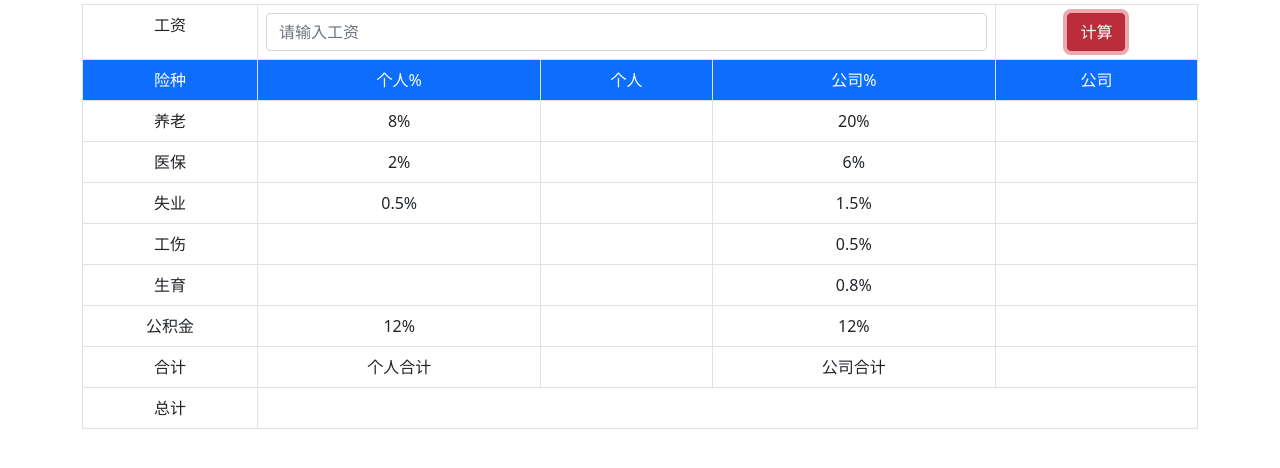
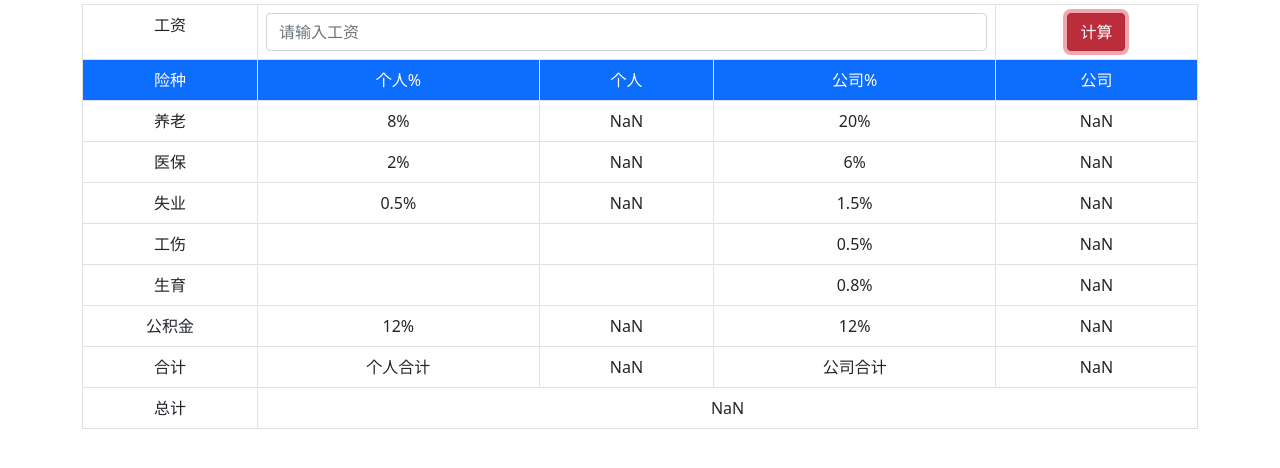
Before and after one commit to WangwBbbb/W, a plain HTML site: page index.html in a window 1280 px wide. Both pictures are taken after a click on the button "计算". Shown: the part 42-510 px from the top of the page. Drawn offline with nearby package versions, Linux system fonts and the light colour scheme.

Commit message:
个人社保 index.html

```diff
--- a/index.html
+++ b/index.html
@@ -9,6 +9,38 @@
 
 		<!-- 最新的 Bootstrap5 核心 JavaScript 文件 -->
 		<script src="https://cdn.staticfile.net/twitter-bootstrap/5.1.1/js/bootstrap.bundle.min.js"></script>
+	<script>
+		function calc(){
+			sal=document.getElementById("salary").value;
+			salnum=parseInt(sal);//
+			ylgr=salnum*0.08;
+			ylgs=salnum*0.2;
+			document.getElementById("ylgr").innerText=ylgr;
+			document.getElementById("ylgs").innerText=ylgs;
+			ybgr=salnum*0.02;
+			ybgs=salnum*0.06;
+			document.getElementById("ybgr").innerText=ybgr;
+			document.getElementById("ybgs").innerText=ybgs;
+			sygr=salnum*0.005;
+			sygs=salnum*0.015;
+			document.getElementById("sygr").innerText=sygr;
+			document.getElementById("sygs").innerText=sygs;
+			gsgs=salnum*0.005;
+			document.getElementById("gsgs").innerText=gsgs;
+			gssy=salnum*0.008;
+			document.getElementById("gssy").innerText=gssy;
+			gjjgr=salnum*0.012;
+			gjjgs=salnum*0.012;
+			document.getElementById("gjjgr").innerText=gjjgr;
+			document.getElementById("gjjgs").innerText=gjjgs;
+			grhj=ylgr+ybgr+sygr+gjjgr;
+			gshj=ylgs+ybgs+sygs+gsgs+gssy+gjjgs;
+			document.getElementById("grhj").innerText=grhj;
+			document.getElementById("gshj").innerText=gshj;
+			zj=grhj+gshj;
+			document.getElementById("zj").innerText=zj;
+		}
+	</script>
 	</head>
 	<body>
 		<div class="container text-center">
@@ -20,7 +52,7 @@
 						<input class="form-control" type="text" id="salary" placeholder="请输入工资">
 					</td>
 					<td>
-						<button class="btn btn-danger">计算</button>
+						<button onclick="calc()" class="btn btn-danger">计算</button>
 					</td>
 				</tr>
 				<tr class="bg-primary text-white">
@@ -33,56 +65,56 @@
 				<tr>
 					<td>养老</td>
 					<td>8%</td>
-					<td></td>
+					<td id="ylgr"></td>
 					<td>20%</td>
-					<td></td>
+					<td id="ylgs"></td>
 				</tr>
 				<tr>
 					<td>医保</td>
 					<td>2%</td>
-					<td></td>
+					<td id="ybgr"></td>
 					<td>6%</td>
-					<td></td>
+					<td id="ybgs"></td>
 				</tr>
 				<tr>
 					<td>失业</td>
 					<td>0.5%</td>
-					<td></td>
+					<td id="sygr"></td>
 					<td>1.5%</td>
-					<td></td>
+					<td id="sygs"></td>
 				</tr>
 				<tr>
 					<td>工伤</td>
 					<td></td>
 					<td></td>
 					<td>0.5%</td>
-					<td></td>
+					<td id="gsgs"></td>
 				</tr>
 				<tr>
 					<td>生育</td>
 					<td></td>
 					<td></td>
 					<td>0.8%</td>
-					<td></td>
+					<td id="gssy"></td>
 				</tr>
 				<tr>
 					<td>公积金</td>
 					<td>12%</td>
-					<td></td>
+					<td id="gjjgr"></td>
 					<td>12%</td>
-					<td></td>
+					<td id="gjjgs"></td>
 				</tr>
 
 			<tr>
 				<td>合计</td>
 				<td>个人合计</td>
-				<td></td>
+				<td id="grhj"></td>
 				<td>公司合计</td>
-				<td></td>
+				<td id="gshj"></td>
 			</tr>
 			<tr>
 				<td>总计</td>
-				<td colspan="4"></td>
+				<td id="zj" colspan="4"></td>
 			</tr>
 			</table>
 		</div>
```
